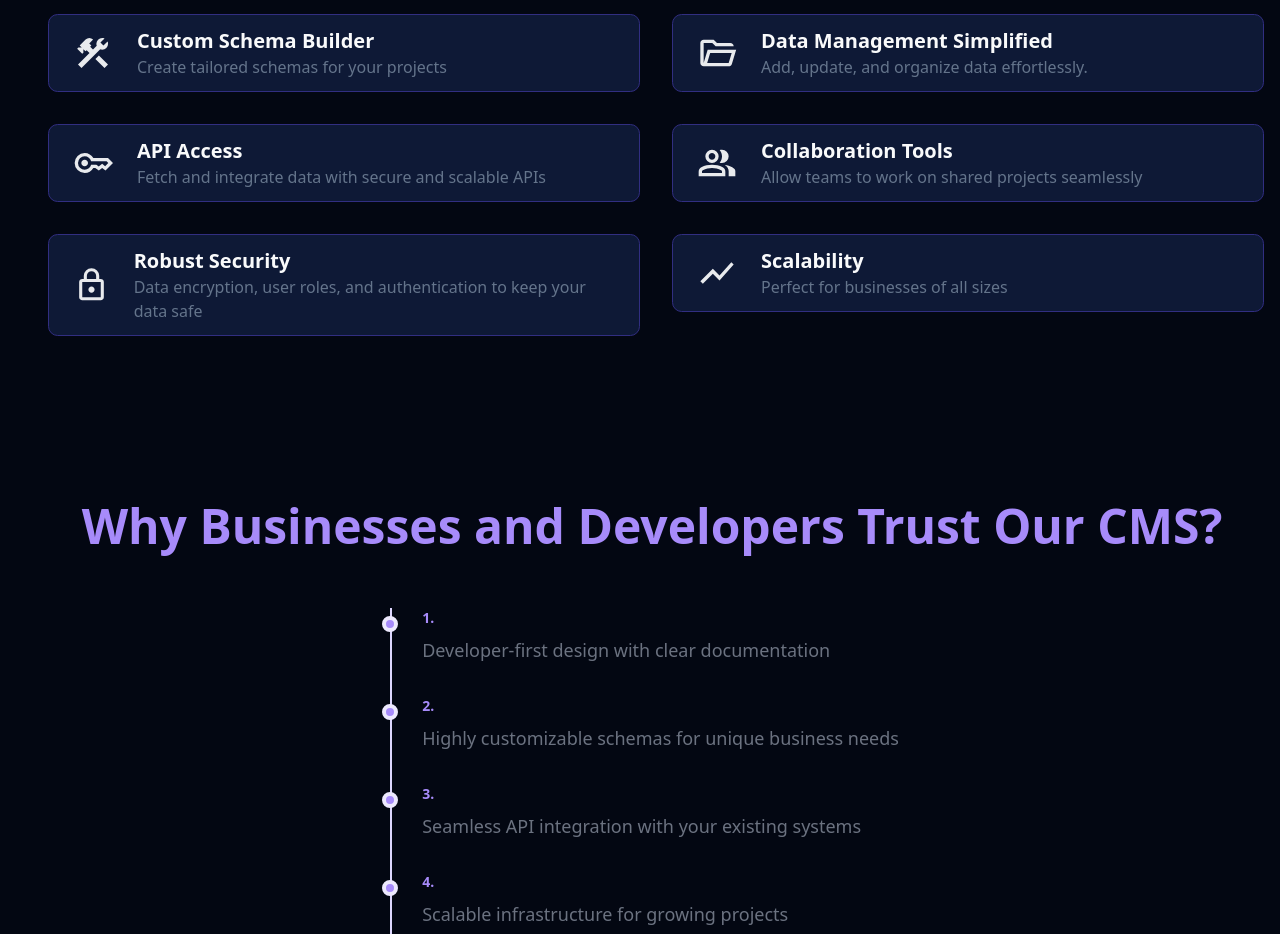
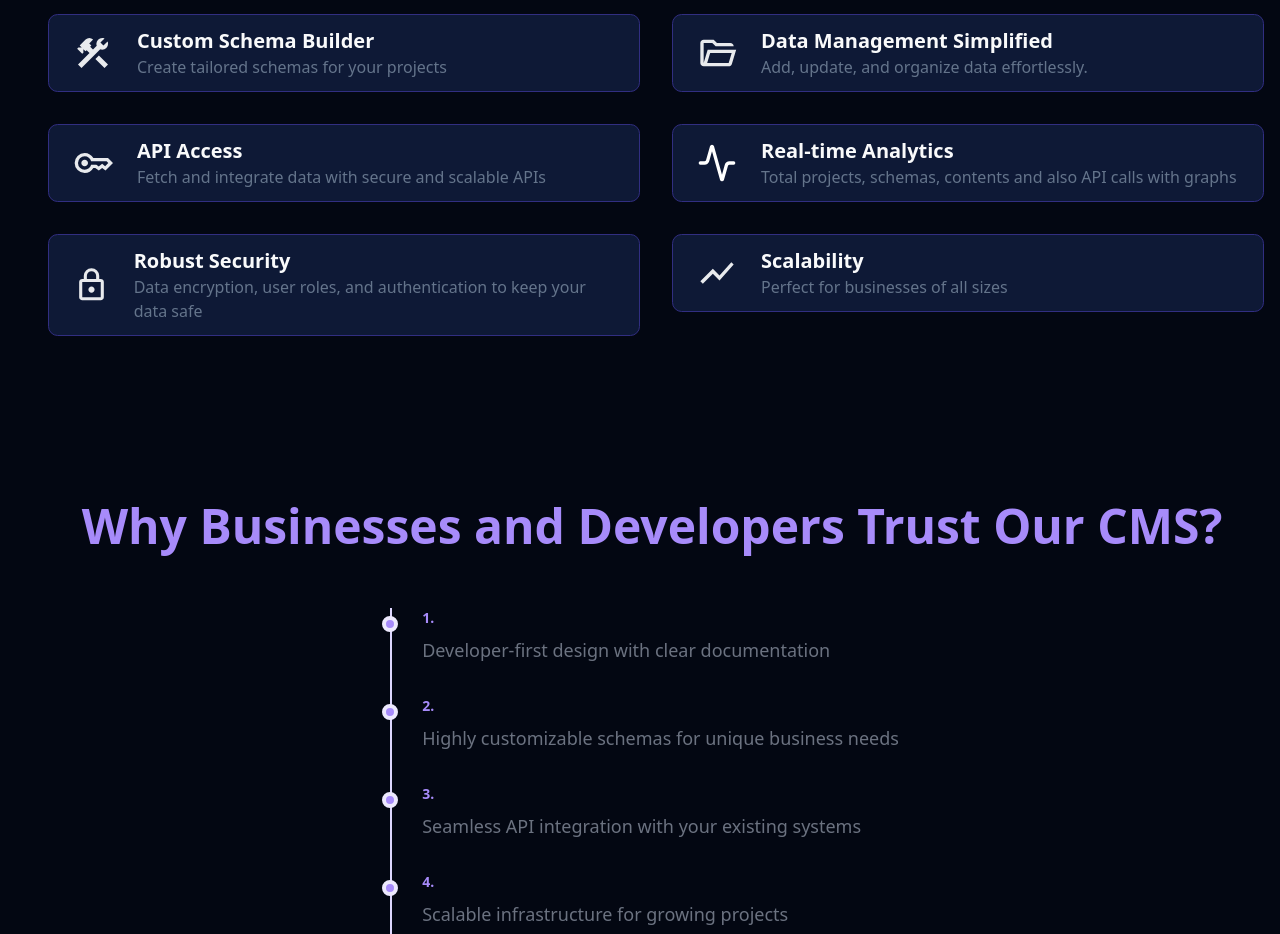
Before and after one commit to diyaprajapati/ContentAura, a React (Vite) app in the folder cms-frontend/: page / in a window 1280 px wide. Shown: the part 980-1914 px from the top of the page. Built offline with nearby package versions, Linux system fonts and the light colour scheme; no server answers.

Commit message:
update key feat

```diff
--- a/cms-frontend/src/pages/Home/keyFet.json
+++ b/cms-frontend/src/pages/Home/keyFet.json
@@ -15,9 +15,9 @@
         "desc": "Fetch and integrate data with secure and scalable APIs"
     },
     {
-        "icon": "group.svg",
-        "title": "Collaboration Tools",
-        "desc": "Allow teams to work on shared projects seamlessly"
+        "icon": "activity.svg",
+        "title": "Real-time Analytics",
+        "desc": "Total projects, schemas, contents and also API calls with graphs"
     },
     {
         "icon": "lock.svg",
```
Also changed, not shown: cms-frontend/src/pages/Home/KeyFeature.tsx (+4 -4 lines), cms-frontend/public/activity.svg (added), cms-frontend/public/group.svg (deleted).
